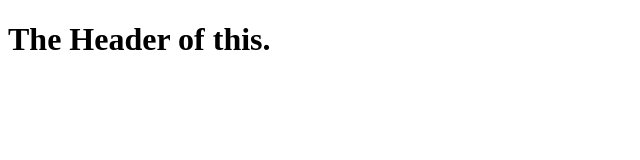
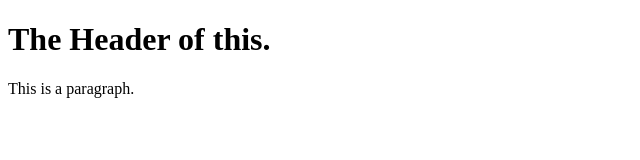
Before and after one commit to DeAndra0907/git-test, a plain HTML site: page index.html in a window 1280 px wide. Shown: the whole page, without its empty margins (0-640 px from the left). Drawn offline with Linux system fonts and the light colour scheme.

Commit message:
Second Committ

```diff
--- a/index.html
+++ b/index.html
@@ -2,5 +2,7 @@
 <html>
     <body>
         <h1>The Header of this.</h1>
+        <p>This is a paragraph.
+        </p>
     </body>
 </html>
```
